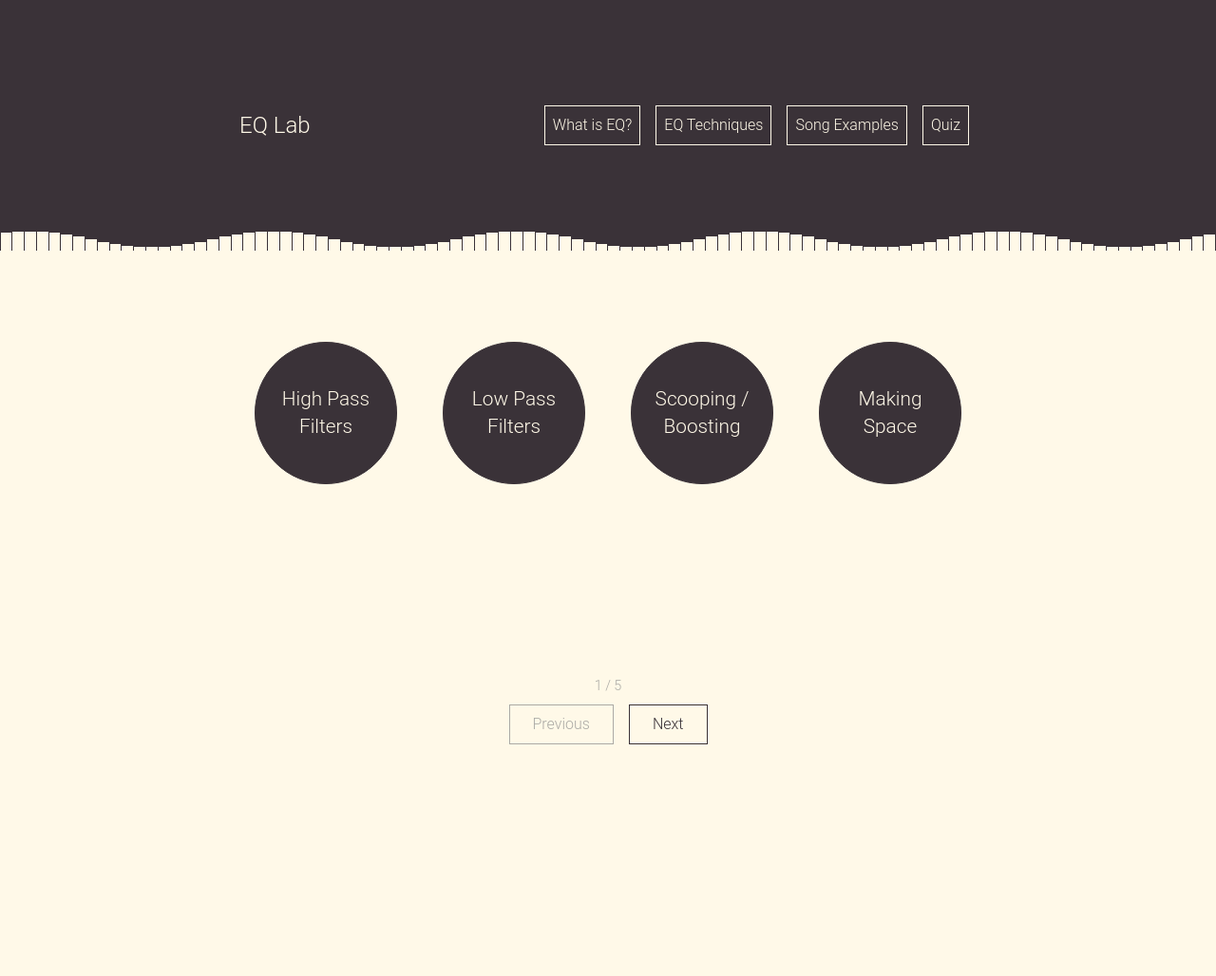
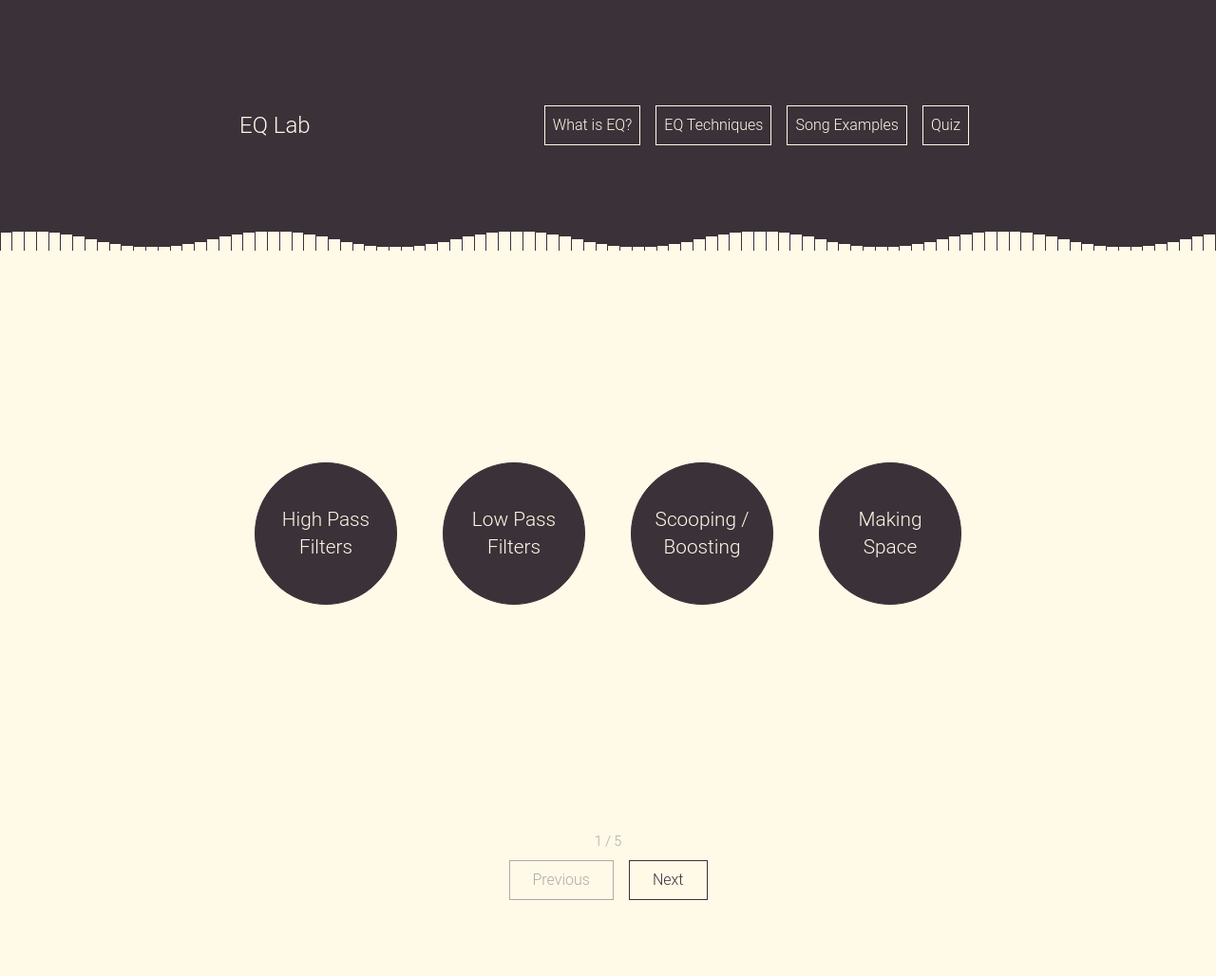
Before and after one commit to xnicolll/ui-eq-lab, a Flask app: page /techniques in a window 1280 px wide. Shown: the whole page at 95% size. Before the commit the page ends 784 px from the top, so only its background shows below. Run offline with Flask 3, Linux system fonts and the light colour scheme.

Commit message:
fix: naviagtion handling

```diff
--- a/static/css/style.css
+++ b/static/css/style.css
@@ -187,20 +187,20 @@ p {
 /* Overview */
 .overview-section {
     text-align: center;
-    height: 100%;
     width: 100%;
     max-width: 100%;
     margin: 0 auto;
     display: flex;
     justify-content: center;
-    align-items: center;
+    align-items: flex-start;
     overflow: visible;
+    min-height: 100%;
 }
 
 .overview-graphic {
     display: flex;
     justify-content: center;
-    align-items: center;
+    align-items: flex-start;
     position: relative;
     gap: 3rem;
     width: 100%;
@@ -306,8 +306,8 @@ p {
 
 /* Navigation */
 .navigation-controls {
-    position: absolute;
-    bottom: 2rem;
+    position: relative;
+    bottom: auto;
     left: 0;
     right: 0;
     display: flex;
@@ -316,6 +316,7 @@ p {
     gap: 0.5rem;
     background-color: var(--light);
     padding: 1rem;
+    margin-top: auto;
 }
 
 .step-counter {
@@ -436,7 +437,7 @@ p {
     padding: 2rem;
     max-width: 800px;
     margin: 0 auto;
-    height: 100%;
+    height: 600px;
     display: flex;
     flex-direction: column;
     justify-content: flex-start;
@@ -445,11 +446,12 @@ p {
 
 .learn-step {
     width: 100%;
-    height: 100%;
     display: flex;
     justify-content: center;
     align-items: center;
-    overflow: hidden;
+    overflow: visible;
+    height: 500px;
+    margin-bottom: 2rem;
 }
 
 .learn-content {
--- a/static/js/main.js
+++ b/static/js/main.js
@@ -24,32 +24,44 @@ $(document).ready(function() {
         // Update button states
         $('.prev-btn').prop('disabled', step === 1);
 
-        // Special handling for step 5
+        // Handle next button
+        const nextBtn = $('.next-btn');
         if (step === 5) {
             if (window.location.pathname === '/intro') {
-                $('.next-btn').replaceWith('<a href="/techniques" class="nav-btn next-btn">EQ Techniques</a>');
+                if (!nextBtn.is('a')) {
+                    nextBtn.replaceWith('<a href="/techniques" class="nav-btn next-btn">EQ Techniques</a>');
+                }
             } else if (window.location.pathname === '/techniques') {
-                $('.next-btn').replaceWith('<a href="/examples" class="nav-btn next-btn">Song Examples</a>');
+                if (!nextBtn.is('a')) {
+                    nextBtn.replaceWith('<a href="/examples" class="nav-btn next-btn">Song Examples</a>');
+                }
             }
         } else {
-            if ($('.next-btn').is('a')) {
-                $('.next-btn').replaceWith('<button class="nav-btn next-btn">Next</button>');
+            if (nextBtn.is('a')) {
+                nextBtn.replaceWith('<button class="nav-btn next-btn">Next</button>');
+                // Reattach click handler to the new button
+                $('.next-btn').on('click', handleNext);
             }
             $('.next-btn').prop('disabled', step === totalSteps);
         }
     }
 
-    $('.next-btn').click(function() {
+    function handleNext(e) {
+        if ($(this).is('a')) return; // Don't handle click if it's a link
         if (currentStep < totalSteps) {
             currentStep++;
             updateStep(currentStep);
         }
-    });
+    }
 
-    $('.prev-btn').click(function() {
+    function handlePrev() {
         if (currentStep > 1) {
             currentStep--;
             updateStep(currentStep);
         }
-    });
+    }
+
+    // Initial button setup
+    $('.next-btn').on('click', handleNext);
+    $('.prev-btn').on('click', handlePrev);
 });
```
